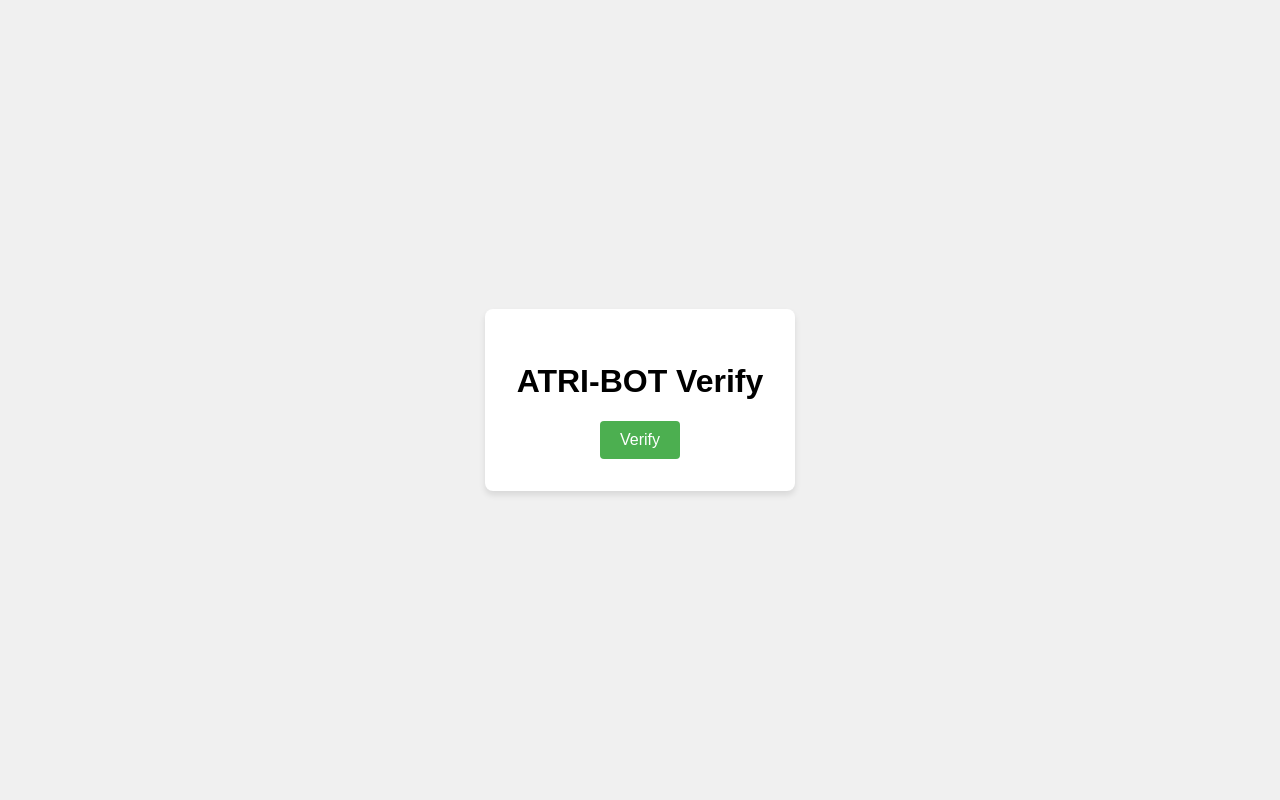
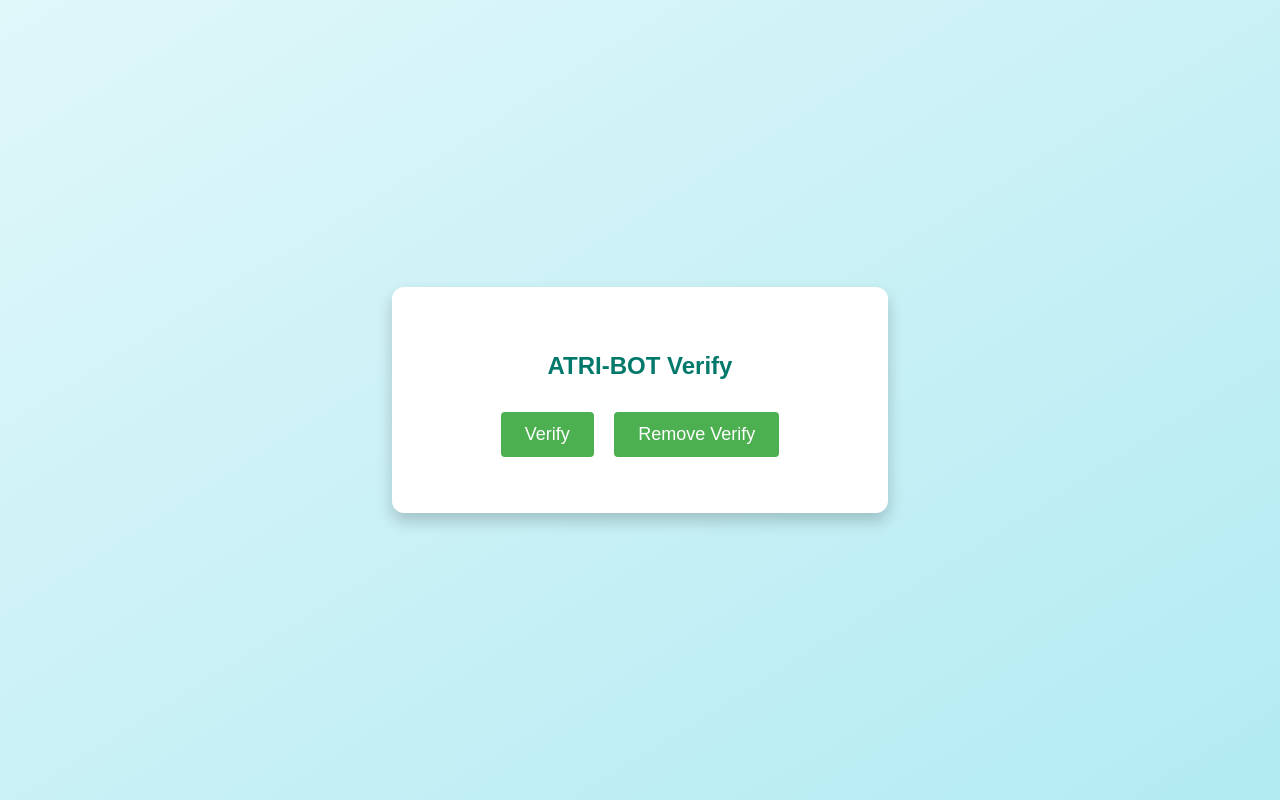
Before and after one commit to ATRI-BOT-P/atri-bot-p.github.com, a plain HTML site: page verify/index.html in a window 1280 px wide. Drawn offline with Linux system fonts and the light colour scheme.

Commit message:
Add files via upload

```diff
--- a/verify/index.html
+++ b/verify/index.html
@@ -6,43 +6,109 @@
     <title>ATRI-BOT Verify</title>
     <script src="./captcha.js"></script>
     <style>
-        body{font-family:Arial,sans-serif;display:flex;justify-content:center;align-items:center;height:100vh;margin:0;background:#f0f0f0}
-        .container{text-align:center;background:#fff;padding:2rem;border-radius:8px;box-shadow:0 4px 6px rgba(0,0,0,.1)}
-        button{background:#4CAF50;color:#fff;border:none;padding:10px 20px;font-size:16px;cursor:pointer;border-radius:4px;transition:background .3s}
-        button:hover{background:#45a049}
+        body {
+            font-family: Arial, sans-serif;
+            display: flex;
+            justify-content: center;
+            align-items: center;
+            height: 100vh;
+            margin: 0;
+            background: linear-gradient(to bottom right, #e0f7fa, #b2ebf2);
+        }
+        .container {
+            text-align: center;
+            background: white;
+            padding: 3rem;
+            border-radius: 12px;
+            box-shadow: 0 8px 16px rgba(0, 0, 0, 0.2);
+            max-width: 400px;
+            width: 100%;
+        }
+        h1 {
+            font-size: 24px;
+            margin-bottom: 1.5rem;
+            color: #00796b;
+        }
+        button {
+            background: #4caf50;
+            color: white;
+            border: none;
+            padding: 12px 24px;
+            font-size: 18px;
+            cursor: pointer;
+            border-radius: 4px;
+            transition: background 0.3s, transform 0.2s;
+            margin: 0.5rem;
+        }
+        button:hover {
+            background: #45a049;
+            transform: translateY(-2px);
+        }
+        button:disabled {
+            background: #a5d6a7;
+            cursor: not-allowed;
+        }
     </style>
 </head>
 <body>
 <div class="container">
     <h1>ATRI-BOT Verify</h1>
-    <button onclick="verify()">Verify</button>
+    <button id="verifyBtn" onclick="verify()">Verify</button>
+    <button id="removeVerifyBtn" onclick="removeVerify()">Remove Verify</button>
 </div>
 <script>
-    function verify(){
-        let params = new URLSearchParams(window.location.search);
+    function verify() {
+        const verifyBtn = document.getElementById('verifyBtn');
+        verifyBtn.disabled = true;  // Disable button
+        const params = new URLSearchParams(window.location.search);
         let qq = params.get('qq');
-        if(!qq){
+        if (!qq) {
             alert('不合法的URL打开');
+            verifyBtn.disabled = false;  // Re-enable button on error
             return;
         }
         qq = atob(qq);
 
-        grecaptcha.ready(function() {
-            grecaptcha.execute('6LdWX1cqAAAAABF5V15pI1ZoLa4gMSnh0kCAP01d', {action: 'verify'}).then(function(token) {
+        grecaptcha.ready(function () {
+            grecaptcha.execute('6LdWX1cqAAAAABF5V15pI1ZoLa4gMSnh0kCAP01d', {action: 'verify'}).then(function (token) {
                 fetch(`https://public.meownya.asia/api/verify?qq=${encodeURIComponent(qq)}&token=${encodeURIComponent(token)}`, {
                     method: 'POST'
                 })
                     .then(response => response.json().then(data => ({status: response.status, body: data})))
                     .then(({status, body}) => {
                         alert(`Status: ${status}\nMessage: ${JSON.stringify(body)}`);
+                        verifyBtn.disabled = false;  // Re-enable button after response
                     })
                     .catch(error => {
                         console.error('Error:', error);
                         alert('验证失败');
+                        verifyBtn.disabled = false;  // Re-enable button on error
                     });
             });
         });
     }
+
+    function removeVerify() {
+        const params = new URLSearchParams(window.location.search);
+        let qq = params.get('qq');
+        if (!qq) {
+            alert('不合法的URL打开');
+            return;
+        }
+        qq = atob(qq);
+
+        fetch(`https://public.meownya.asia/api/removeVerify?qq=${encodeURIComponent(qq)}`, {
+            method: 'POST'
+        })
+            .then(response => response.json().then(data => ({status: response.status, body: data})))
+            .then(({status, body}) => {
+                alert(`Status: ${status}\nMessage: ${JSON.stringify(body)}`);
+            })
+            .catch(error => {
+                console.error('Error:', error);
+                alert('移除验证失败');
+            });
+    }
 </script>
 </body>
 </html>
```
